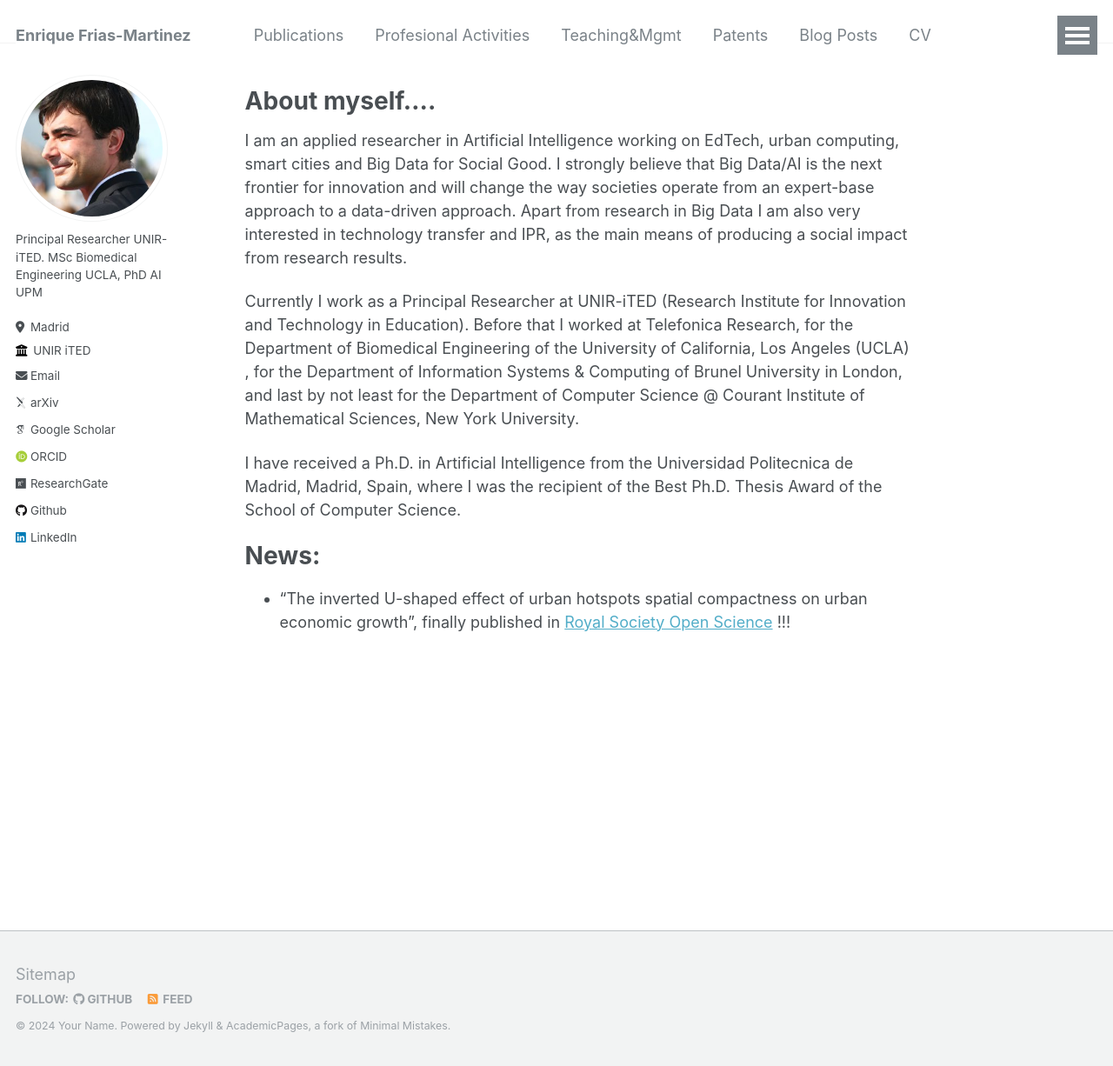
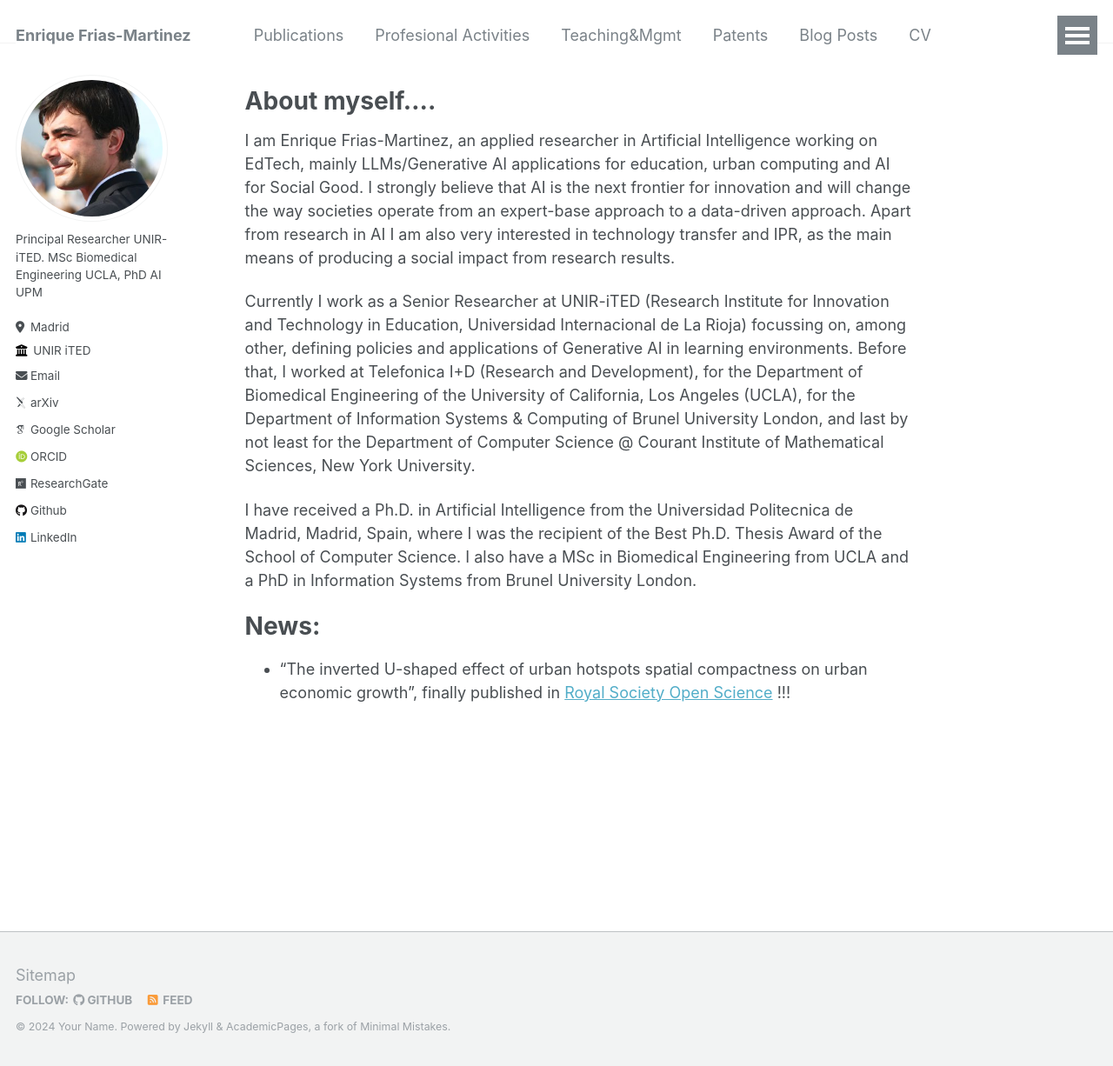
Before and after one commit to ENriqueFRiasM/enriquefriasm.github.io, a Jekyll site: the page built from _pages/about.md, in a window 1280 px wide and 1226 px high. Shown: the whole window at 87% size. Built offline with Jekyll 4.4.1, drawn with Linux system fonts in a browser that asks for light colours; some web fonts are replaced.

Commit message:
Update about.md

```diff
--- a/_pages/about.md
+++ b/_pages/about.md
@@ -7,11 +7,11 @@ redirect_from:
   - /about.html
 ---
 # About myself....
-I am an applied researcher in Artificial Intelligence working on EdTech, urban computing, smart cities and Big Data for Social Good. I strongly believe that Big Data/AI is the next frontier for innovation and will change the way societies operate from an expert-base approach to a data-driven approach. Apart from research in Big Data I am also very interested in technology transfer and IPR, as the main means of producing a social impact from research results.
+I am Enrique Frias-Martinez, an applied researcher in Artificial Intelligence working on EdTech, mainly LLMs/Generative AI applications for education, urban computing and AI for Social Good. I strongly believe that AI is the next frontier for innovation and will change the way societies operate from an expert-base approach to a data-driven approach. Apart from research in AI I am also very interested in technology transfer and IPR, as the main means of producing a social impact from research results.
 
-Currently I work as a Principal Researcher at UNIR-iTED (Research Institute for Innovation and Technology in Education). Before that I worked at Telefonica Research, for the Department of Biomedical Engineering of the University of California, Los Angeles (UCLA) , for the Department of Information Systems & Computing of Brunel University in London, and last by not least for the Department of Computer Science @ Courant Institute of Mathematical Sciences, New York University.
+Currently I work as a Senior Researcher at UNIR-iTED (Research Institute for Innovation and Technology in Education, Universidad Internacional de La Rioja) focussing on, among other, defining policies and applications of Generative AI in learning environments. Before that, I worked at Telefonica I+D (Research and Development), for the Department of Biomedical Engineering of the University of California, Los Angeles (UCLA), for the Department of Information Systems & Computing of Brunel University London, and last by not least for the Department of Computer Science @ Courant Institute of Mathematical Sciences, New York University.
 
-I have received a Ph.D. in Artificial Intelligence from the Universidad Politecnica de Madrid, Madrid, Spain, where I was the recipient of the Best Ph.D. Thesis Award of the School of Computer Science.
+I have received a Ph.D. in Artificial Intelligence from the Universidad Politecnica de Madrid, Madrid, Spain, where I was the recipient of the Best Ph.D. Thesis Award of the School of Computer Science. I also have a MSc in Biomedical Engineering from UCLA and a PhD in Information Systems from Brunel University London.
 
 # ﻿News:
 
```
